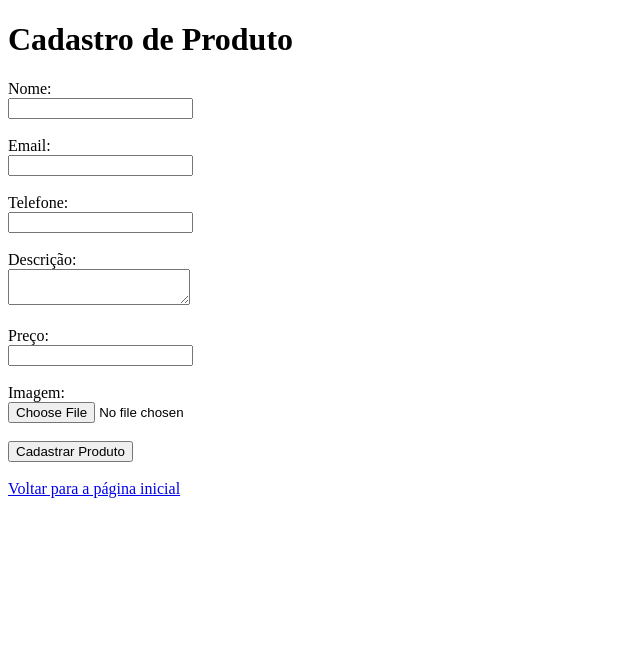
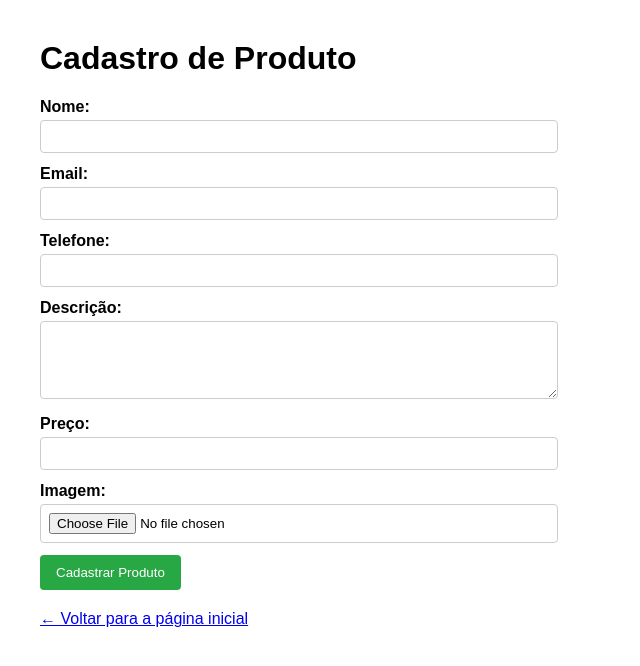
Before and after one commit to gabrielvictalino/marketoon, a Django app: page /cadastro/ in a window 1280 px wide. Shown: the top 666 px of the page, without its empty margins (0-640 px from the left). Run offline with Django 5.2, Linux system fonts and the light colour scheme.

Commit message:
e la vamos nos

```diff
--- a/app_marketoon/templates/cadastro.html
+++ b/app_marketoon/templates/cadastro.html
@@ -3,35 +3,69 @@
 <head>
     <meta charset="UTF-8">
     <title>Cadastro de Produto</title>
+    <style>
+        body {
+            font-family: Arial, sans-serif;
+            margin: 40px;
+        }
+        form {
+            max-width: 500px;
+        }
+        label {
+            font-weight: bold;
+        }
+        input, textarea {
+            width: 100%;
+            padding: 8px;
+            margin-top: 4px;
+            margin-bottom: 12px;
+            border-radius: 4px;
+            border: 1px solid #ccc;
+        }
+        button {
+            background-color: #28a745;
+            color: white;
+            padding: 10px 16px;
+            border: none;
+            border-radius: 4px;
+            cursor: pointer;
+        }
+        button:hover {
+            background-color: #218838;
+        }
+        a {
+            display: inline-block;
+            margin-top: 20px;
+        }
+    </style>
 </head>
 <body>
     <h1>Cadastro de Produto</h1>
 
-    <form action="" method="POST" enctype="multipart/form-data">
+    <form method="POST" enctype="multipart/form-data">
         {% csrf_token %}
 
-        <label for="nome">Nome:</label><br>
-        <input type="text" id="nome" name="nome" required><br><br>
+        <label for="nome">Nome:</label>
+        <input type="text" id="nome" name="nome" required>
 
-        <label for="email">Email:</label><br>
-        <input type="email" id="email" name="email" required><br><br>
+        <label for="email">Email:</label>
+        <input type="email" id="email" name="email" required>
 
-        <label for="telefone">Telefone:</label><br>
-        <input type="text" id="telefone" name="telefone" required><br><br>
+        <label for="telefone">Telefone:</label>
+        <input type="text" id="telefone" name="telefone" required>
 
-        <label for="descricao">Descrição:</label><br>
-        <textarea id="descricao" name="descricao" required></textarea><br><br>
+        <label for="descricao">Descrição:</label>
+        <textarea id="descricao" name="descricao" rows="4" required></textarea>
 
-        <label for="preco">Preço:</label><br>
-        <input type="number" id="preco" name="preco" step="0.01" required><br><br>
+        <label for="preco">Preço:</label>
+        <input type="number" id="preco" name="preco" step="0.01" required>
 
-        <label for="imagem">Imagem:</label><br>
-        <input type="file" id="imagem" name="imagem" accept="image/*"><br><br>
+        <label for="imagem">Imagem:</label>
+        <input type="file" id="imagem" name="imagem" accept="image/*">
 
         <button type="submit">Cadastrar Produto</button>
     </form>
 
-    <br>
-    <a href="{% url 'home' %}">Voltar para a página inicial</a>
+    <a href="{% url 'home' %}">← Voltar para a página inicial</a>
 </body>
 </html>
--- a/marketoon/settings.py
+++ b/marketoon/settings.py
@@ -114,6 +114,5 @@ STATICFILES_STORAGE = "whitenoise.storage.CompressedManifestStaticFilesStorage"
 STATICFILES_DIRS = [BASE_DIR / "static"]
 
 # Default primary key field type
-# https://docs.djangoproject.com/en/5.2/ref/settings/#default-auto-field
-
 DEFAULT_AUTO_FIELD = 'django.db.models.BigAutoField'
+APPEND_SLASH = True
```
Also changed, not shown: app_marketoon/models.py (+10 -7 lines), app_marketoon/migrations/0002_remove_func_registrar_produto_telefone_and_more.py (added), db.sqlite3.
